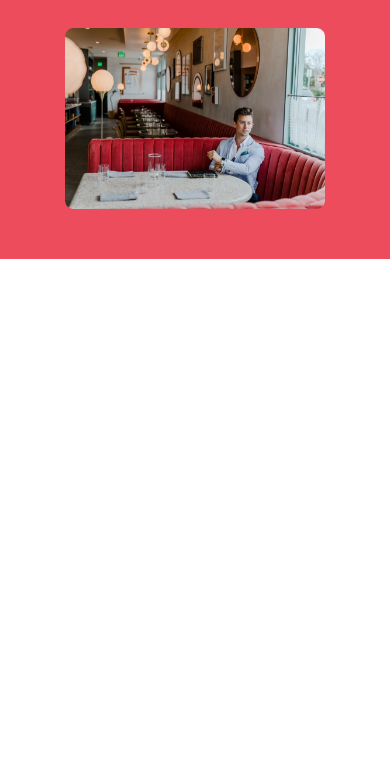
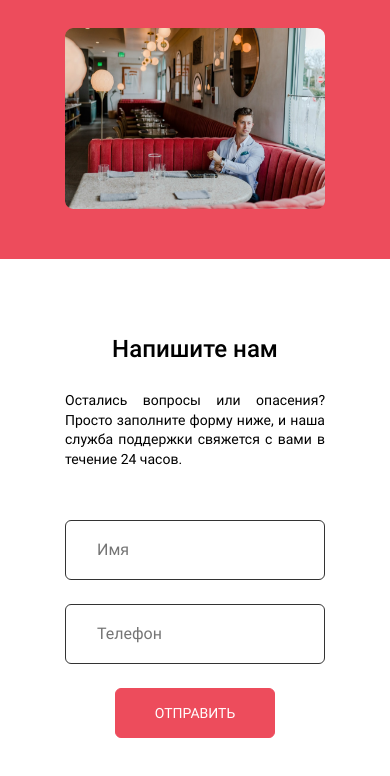
Before and after one commit to Screamo95/CloudBudget, a plain HTML site: page index.html in a window 390 px wide. Shown: the part 4264-5040 px from the top of the page. Before the commit the page ends 4523 px from the top, so only its background shows below. Drawn offline with Linux system fonts and the light colour scheme.

Commit message:
add contact

```diff
--- a/index.html
+++ b/index.html
@@ -161,6 +161,21 @@
     </div>
   </section>
 
+  <!-- Contact -->
+  <section class="contact">
+    <div class="contact__container">
+      <div class="contact__content">
+        <h2 class="contact__content-title">Напишите нам</h2>
+        <p class="contact__content-txt">Остались вопросы или опасения? Просто заполните форму ниже, и наша служба поддержки свяжется с вами в течение 24 часов.</p>
+      </div>
+      <form action="#" class="contact__form">
+        <input type="text" class="contact__form-input" placeholder="Имя">
+        <input type="tel" class="contact__form-input" placeholder="Телефон">
+        <input type="submit" value="Отправить" class="contact__form-btn">
+      </form>
+    </div>
+  </section>
+
   <script src="js/main.js"></script>
 
 </body>
--- a/styles/style.css
+++ b/styles/style.css
@@ -611,3 +611,102 @@
     font-size: 24px;
   }
 }
+
+/* Contact */
+.contact {
+  padding-top: 159px;
+  padding-bottom: 123px;
+}
+.contact__container {
+  max-width: 1099px;
+  margin: 0 auto;
+  display: flex;
+  justify-content: space-between;
+}
+.contact__content {
+  padding-top: 28px;
+  max-width: 445px;
+  margin-left: 5px;
+}
+.contact__content-title {
+  font-family: var(--robotoMedium);
+  font-size: 36px;
+  color: #000;
+  margin-bottom: 59px;
+}
+.contact__content-txt {
+  font-family: var(--robotoRegular);
+  font-size: 14px;
+  line-height: 140%;
+  text-align: justify;
+  color: #000;
+}
+.contact__form {
+  max-width: 540px;
+  margin-right: -6px;
+}
+.contact__form-input {
+  border: 1px solid #333;
+  border-radius: 6px;
+  width: 540px;
+  height: 60px;
+  font-family: var(--robotoRegular);
+  font-size: 16px;
+  color: rgba(19, 39, 67, 0.5);
+  padding-left: 31px;
+  margin-bottom: 24px;
+}
+.contact__form-btn {
+  border: 1.50px solid #ed4c5c;
+  border-radius: 6px;
+  width: 160px;
+  height: 50px;
+  background: #ed4c5c;
+  font-family: var(--robotoRegular);
+  font-size: 14px;
+  text-transform: uppercase;
+  color: #fff;
+  cursor: pointer;
+}
+
+@media screen and (max-width: 1150px) {
+  .contact__container {
+    padding-right: 30px;
+    padding-left: 30px;
+    flex-direction: column;
+    align-items: center;
+  }
+  .contact__form {
+    margin-right: 0px;
+  }
+  .contact__content {
+    margin-left: 0px;
+    text-align: center;
+    margin-bottom: 50px;
+  }
+  .contact__form-btn {
+    margin: 0 auto;
+    display: block;
+  }
+  .contact__content-title {
+    margin-bottom: 30px;
+  }
+}
+@media screen and (max-width: 600px) {
+  .contact {
+    padding-top: 50px;
+    padding-bottom: 50px;
+  }
+  .contact__content {
+    max-width: 260px;
+  }
+  .contact__form {
+    max-width: 260px;
+  }
+  .contact__form-input {
+    width: 260px;
+  }
+  .contact__content-title {
+    font-size: 24px;
+  }
+}
```
